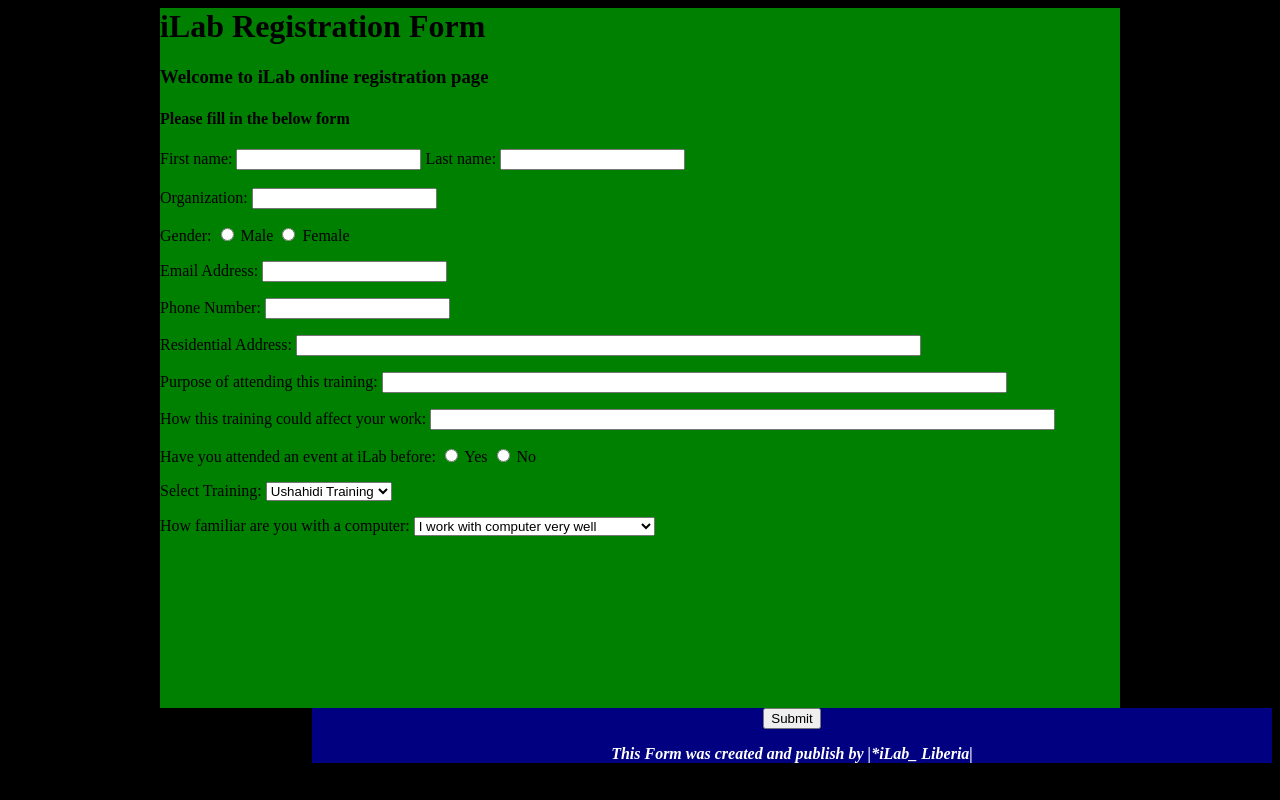
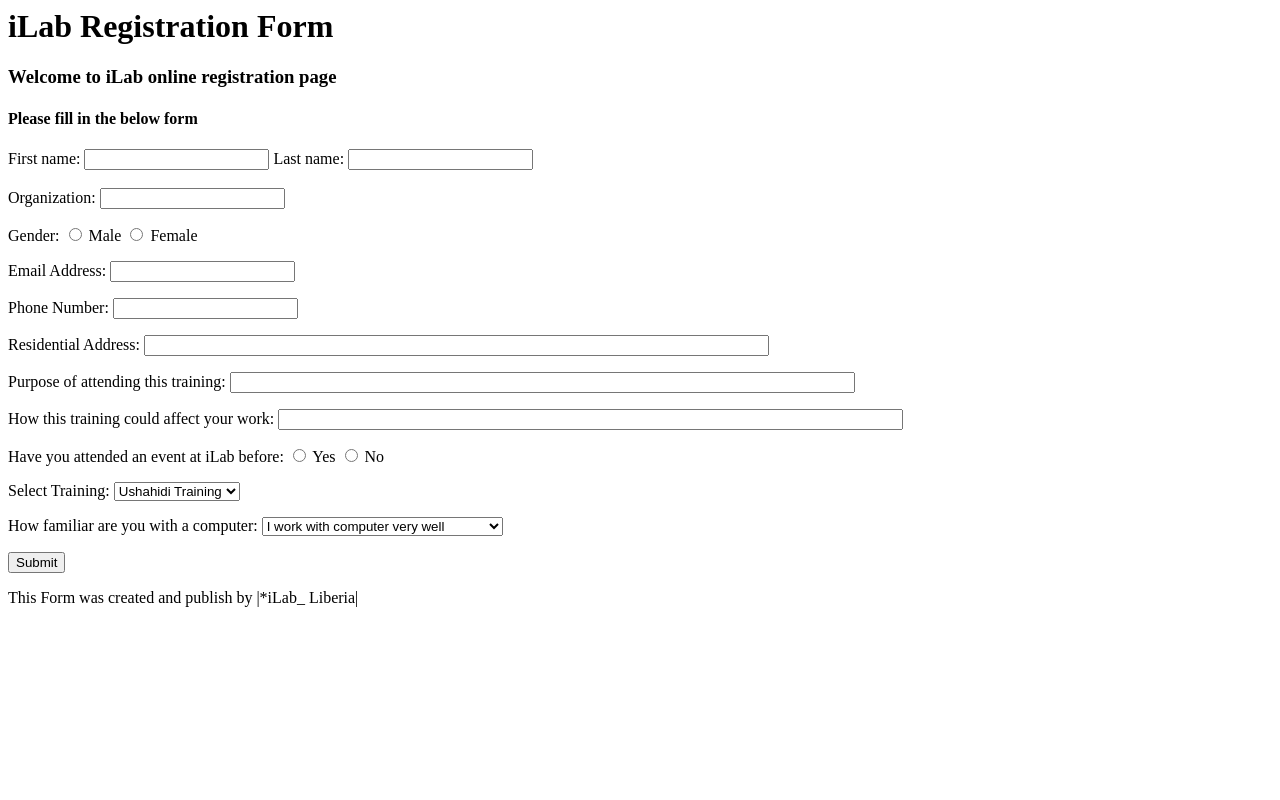
Before and after one commit to jetherton/iLab-Registration-Program, a PHP site: page / in a window 1280 px wide. Run offline with PHP 8.4, Linux system fonts and the light colour scheme.

Commit message:
work on stylesheet

```diff
--- a/stylesheet/style.css
+++ b/stylesheet/style.css
@@ -1,55 +1,29 @@
 body
-		{ background-color:#000000;
+		{
 
 
 		}
 
 #page
-		{ margin:0 auto;
-			width:960px;
-			height:700px;
-			border-width:1px;
-			background-color:green;
-			position:relative;
+		{
+
 
 			}
 #header
 		{
-			width:960px;
-			height:120px;
-			background-color:#DEB887;
-			color:blue;
 
 
 		}
 
-#left
+#main
+
 		{
-			width:15%;
-			height:500px;
-			background-color:#DEB887;
-			position:relative;
-			float:left;
-			color:blue;
+
+
 		}
-#right
-		{
-			width:85%;
-			height:500px;
-			background-color:gray;
-			float:right;
-			text-align:justify;
-			color:white;
 
-			}
+
 #footer
 		{
-			width:960px;
-			height:55px;
-			background-color:#000080;
-			float:right;
-			color:white;
-			text-align:center;
-			font-weight:bold;
-			font-style:italic;
+
 		}
```
